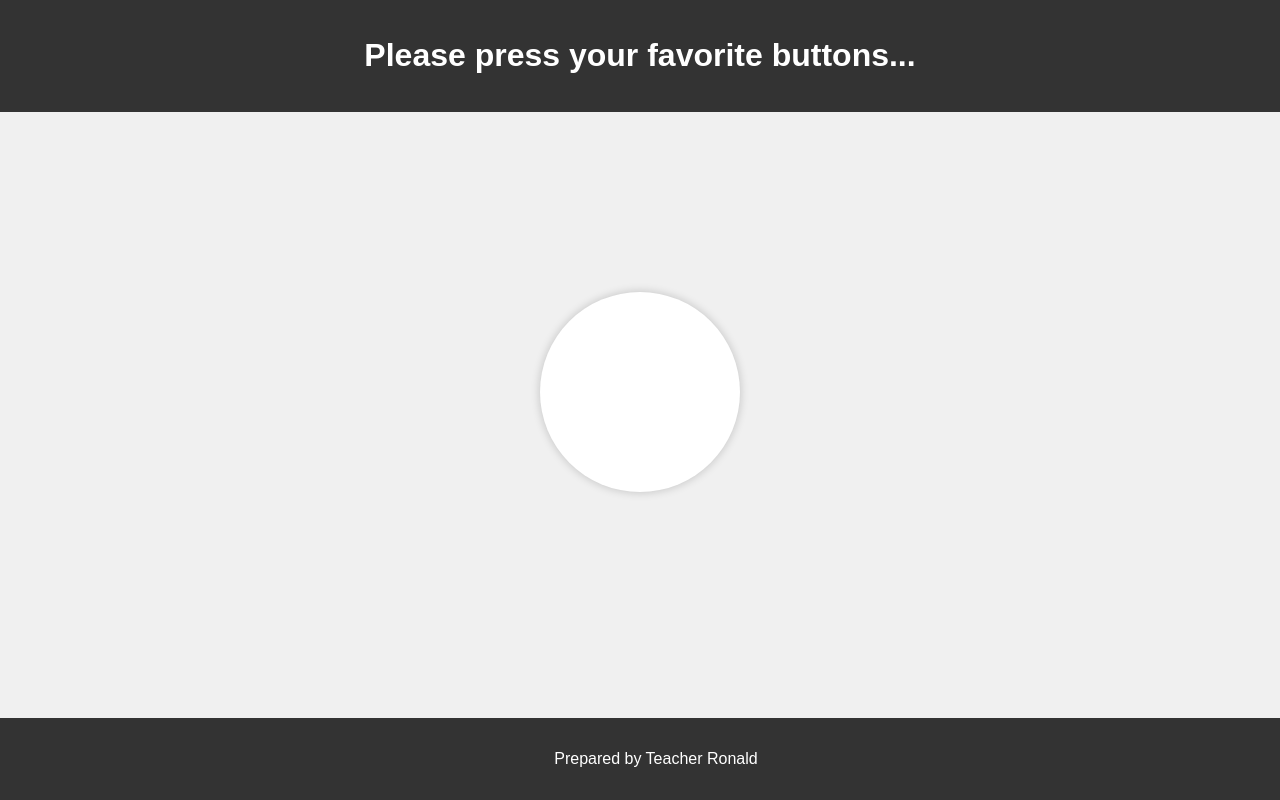
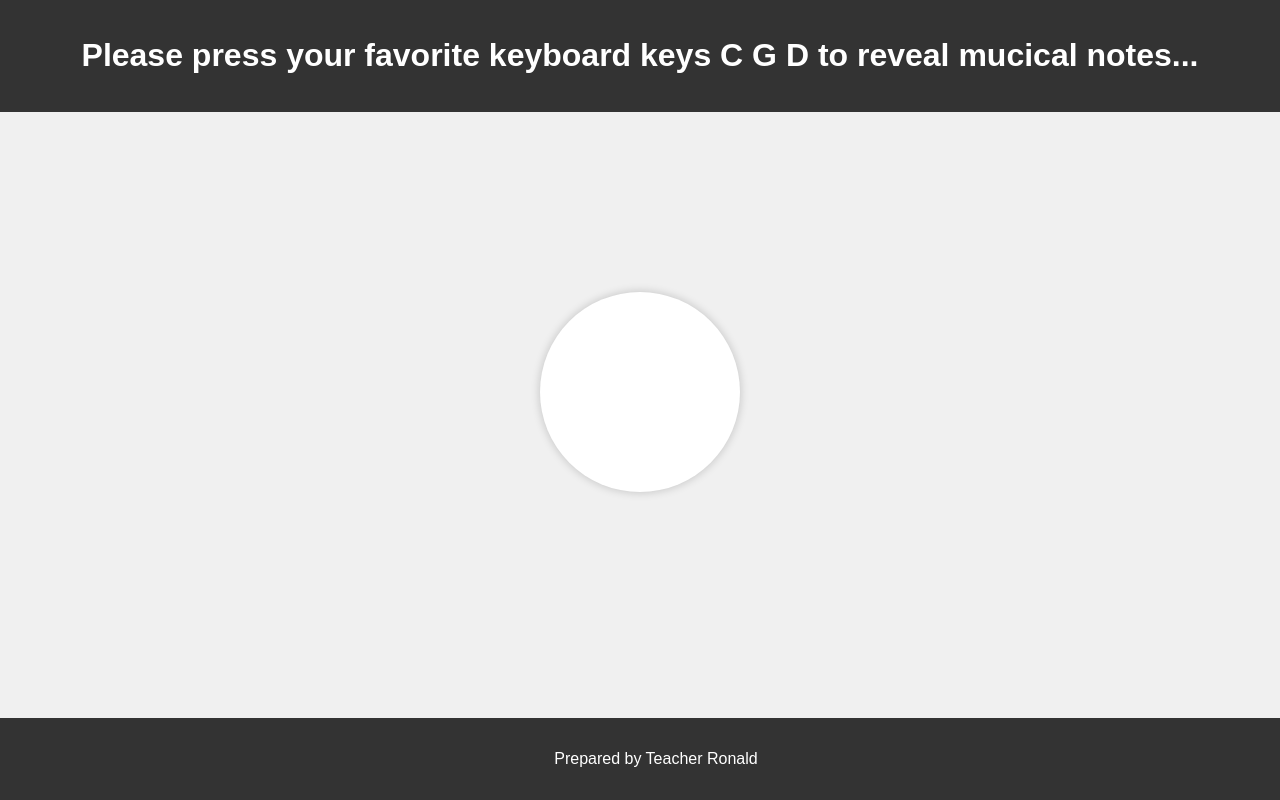
Before and after one commit to lubinronald36-design/MySong, a plain HTML site: page index.html in a window 1280 px wide. Drawn offline with Linux system fonts and the light colour scheme.

Commit message:
Update index.html

```diff
--- a/index.html
+++ b/index.html
@@ -8,7 +8,7 @@
 </head>
 <body>
     <header>
-        <h1>Please press your favorite buttons...</h1>
+        <h1>Please press your favorite keyboard keys C G D to reveal mucical notes...</h1>
     </header>
     <main>
         <div class="animation-container">
```
